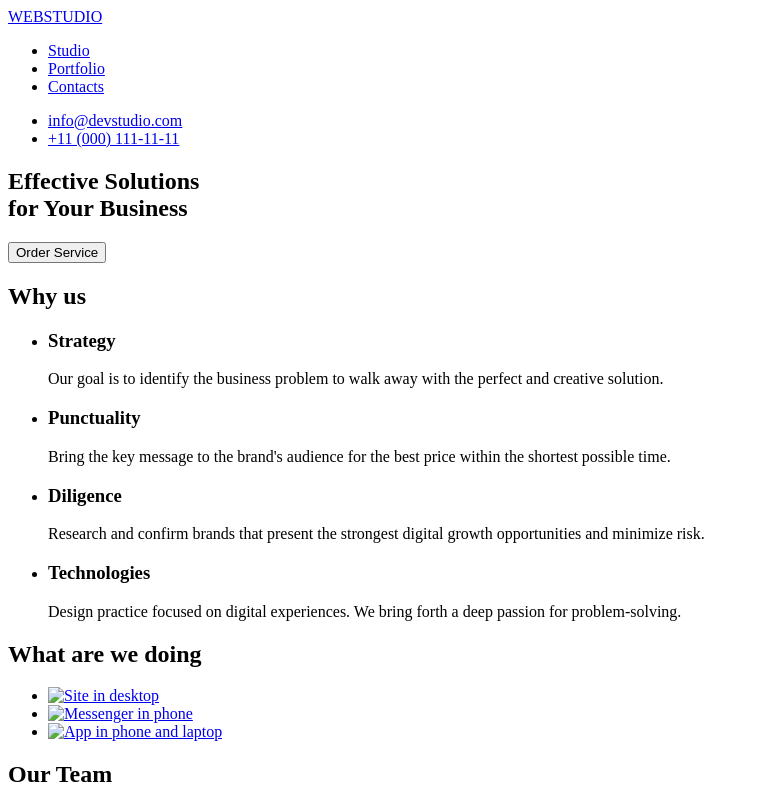
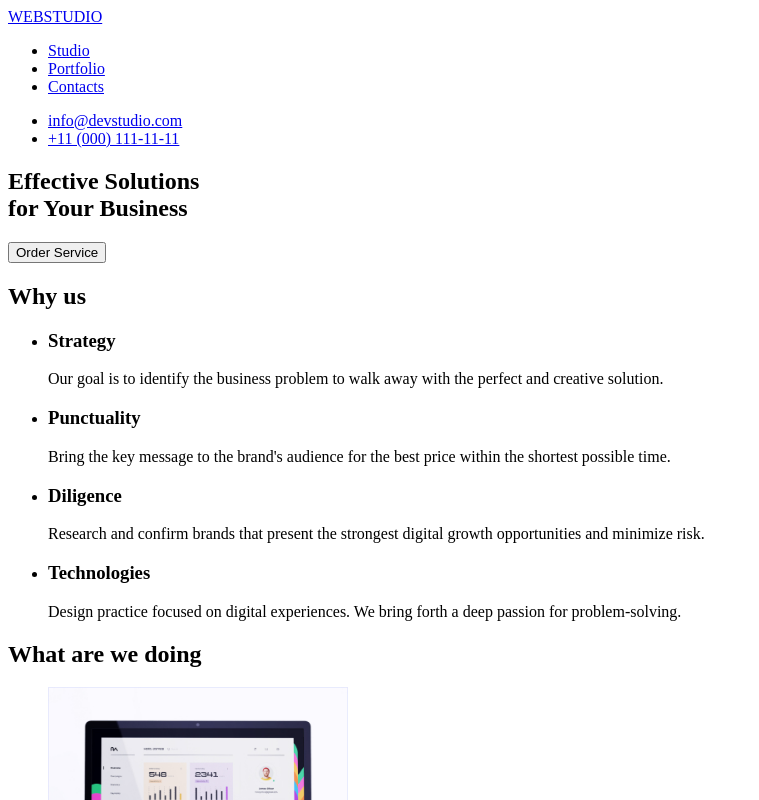
Before and after one commit to Vasyl24/goit-markup-hw-01, a plain HTML site: page index.html in a window 1280 px wide. Shown: the top 800 px of the page, without its empty margins (0-759 px from the left). Drawn offline with Linux system fonts and the light colour scheme; the site is published under a folder, as on GitHub Pages, so addresses that start at the root find nothing.

Commit message:
Correct images

```diff
--- a/index.html
+++ b/index.html
@@ -57,9 +57,9 @@
         <section>
             <h2>What are we doing</h2>
             <ul>
-                <li><a href="#"><img src="/images/desktop.jpg" alt="Site in desktop" width="300"></a></li>
-                <li><a href="#"><img src="/images/messenger-in-phone.jpg" alt="Messenger in phone" width="300"></a></li>
-                <li><a href="#"><img src="/images/app-in-phone.jpg" alt="App in phone and laptop" width="300"></a></li>
+                <li><a href="#"><img src="./images/desktop.jpg" alt="Site in desktop" width="300"></a></li>
+                <li><a href="#"><img src="./images/messenger-in-phone.jpg" alt="Messenger in phone" width="300"></a></li>
+                <li><a href="#"><img src="./images/app-in-phone.jpg" alt="App in phone and laptop" width="300"></a></li>
             </ul>
         </section>
 
```
